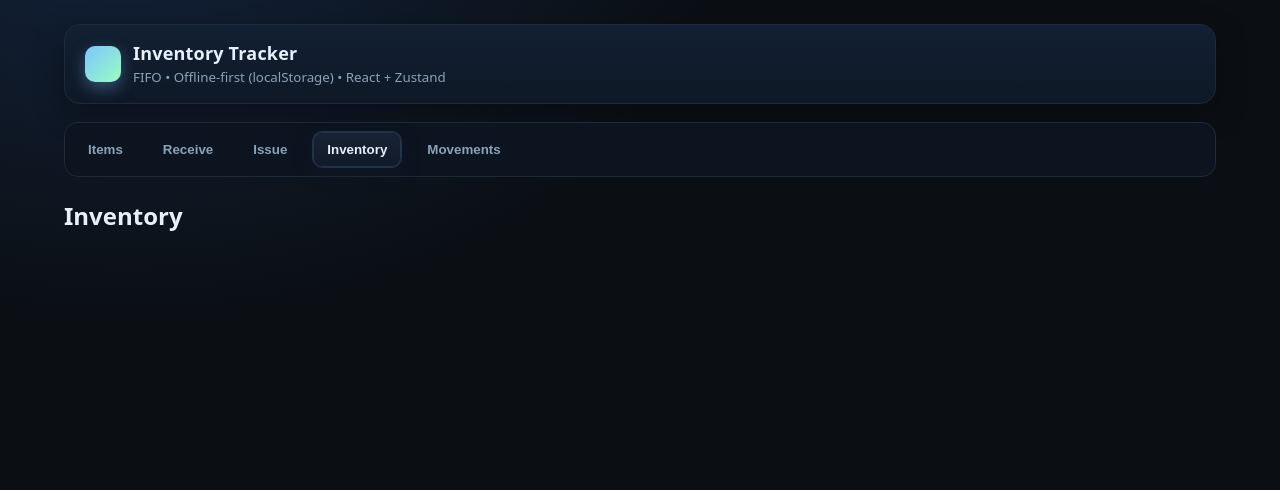
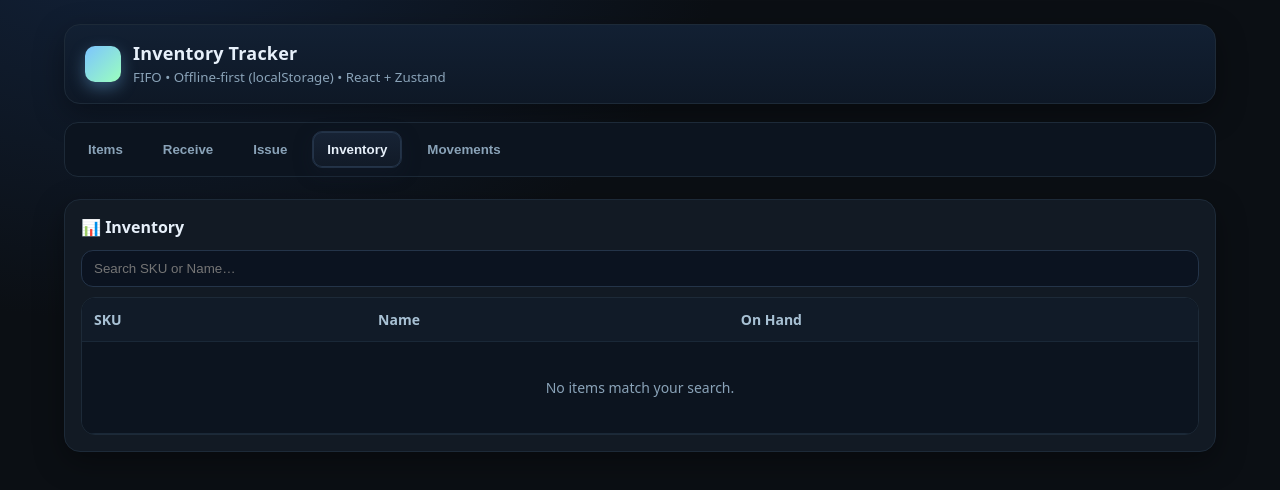
Before and after one commit to racsee17/Test, a React (Vite) app: page / in a window 1280 px wide. Both pictures are taken after a click on the button "Inventory". Shown: the top 490 px of the page. Built offline with nearby package versions, Linux system fonts and the light colour scheme.

Commit message:
Update Inventory.jsx

```diff
--- a/src/components/Inventory.jsx
+++ b/src/components/Inventory.jsx
@@ -1,17 +1,44 @@
-import React from "react";
+// src/components/Inventory.jsx
+import React, { useMemo, useState } from "react";
 import useStore from "../store.js";
 
 export default function Inventory() {
-  const inventory = useStore((s) => s.getInventory());
+  const getInventory = useStore((s)=>s.getInventory);
+  const [q, setQ] = useState("");
+
+  const rows = useMemo(()=>{
+    const data = getInventory();
+    const query = q.trim().toLowerCase();
+    return data
+      .filter(i => i.sku.toLowerCase().includes(query) || i.name.toLowerCase().includes(query))
+      .sort((a,b)=>a.name.localeCompare(b.name));
+  }, [getInventory, q]);
 
   return (
-    <div>
-      <h2>Inventory</h2>
-      <ul>
-        {inventory.map((it) => (
-          <li key={it.id}>{it.sku} - {it.name}: {it.onHand} units</li>
-        ))}
-      </ul>
-    </div>
+    <section className="card">
+      <h3>📊 Inventory</h3>
+      <div className="actions" style={{marginBottom:10}}>
+        <input placeholder="Search SKU or Name…" value={q} onChange={(e)=>setQ(e.target.value)} />
+      </div>
+      <div className="table-wrap">
+        <table>
+          <thead>
+            <tr>
+              <th>SKU</th><th>Name</th><th>On Hand</th>
+            </tr>
+          </thead>
+          <tbody>
+            {rows.length === 0 && <tr><td colSpan="3"><div className="empty">No items match your search.</div></td></tr>}
+            {rows.map((r)=>(
+              <tr key={r.id}>
+                <td>{r.sku}</td>
+                <td>{r.name}</td>
+                <td><span className="badge qty">{r.onHand}</span></td>
+              </tr>
+            ))}
+          </tbody>
+        </table>
+      </div>
+    </section>
   );
 }
```
